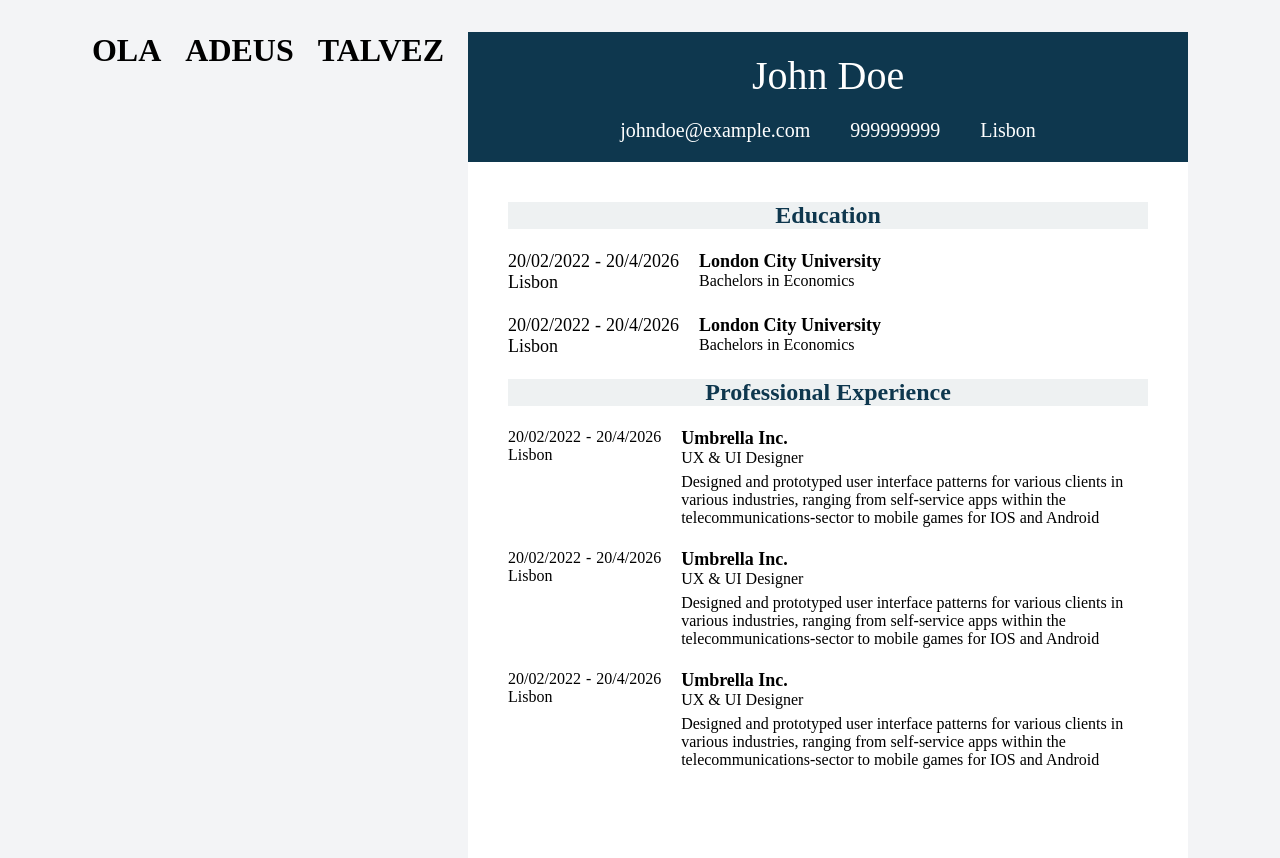
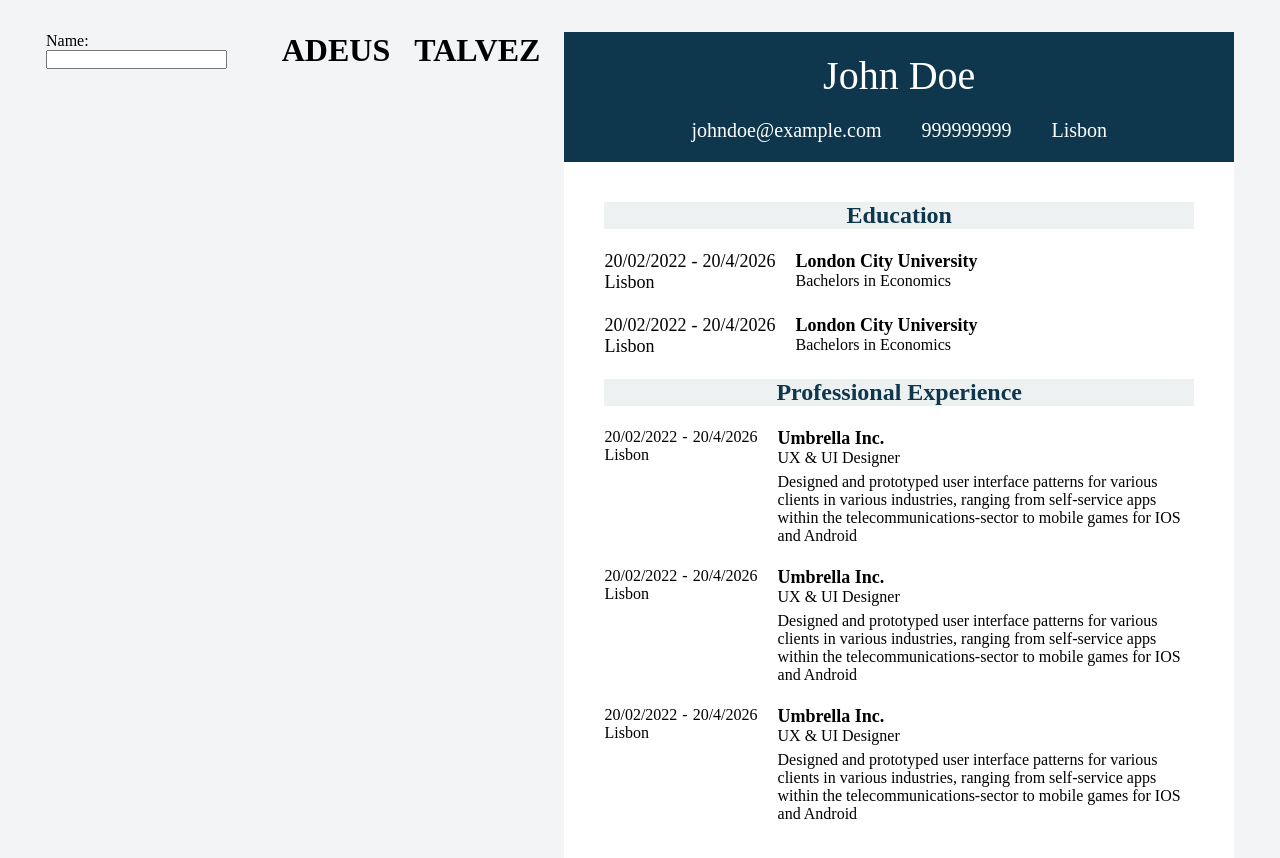
Before and after one commit to goncaloramos11/create-cv, a React (Vite) app: page / in a window 1280 px wide. Shown: the top 858 px of the page. Built offline with nearby package versions, Linux system fonts and the light colour scheme.

Commit message:
name updating on change

```diff
--- a/src/App.jsx
+++ b/src/App.jsx
@@ -1,12 +1,21 @@
 import './App.css'
+import FormDetails from './FormDetails/FormDetails.jsx';
 import PreviewCV from "./PreviewCV/PreviewCV.jsx";
-import Details from "./Details/Details.jsx";
+
+import { useState } from 'react';
 
 function App() {
+
+  const [cv, setCV] = useState({
+    person: { name: "John Doe", age: "" },
+    education: [],
+    experience: []
+  });
+
   return (
     <div className="container">
-      <Details></Details>
-      <PreviewCV></PreviewCV>
+      <FormDetails cv={cv} setCV={setCV}/>
+      <PreviewCV person={cv.person}/>
     </div>
   );
 }
--- a/src/Details/Details.jsx
+++ /dev/null
@@ -1,16 +0,0 @@
-import PersonForm from "../forms/PersonForm/PersonForm.jsx";
-import EducationForm from "../forms/EducationForm/EducationForm.jsx";
-import ExperienceForm from "../forms/ExperienceForm/ExperienceForm.jsx";
-
-
-function Details(){
-    return(
-        <>
-            <PersonForm></PersonForm>
-            <EducationForm></EducationForm>
-            <ExperienceForm></ExperienceForm>
-        </>
-    );
-}
-
-export default Details;
--- /dev/null
+++ b/src/FormDetails/FormDetails.jsx
@@ -0,0 +1,15 @@
+import PersonForm from '../forms/PersonForm/PersonForm.jsx';
+import EducationForm from '../forms/EducationForm/EducationForm.jsx';
+import ExperienceForm from '../forms/ExperienceForm/ExperienceForm.jsx';
+
+function FormDetails({cv, setCV}){
+    return(
+        <>
+            <PersonForm cv = {cv} setCV = {setCV}></PersonForm>
+            <EducationForm></EducationForm>
+            <ExperienceForm></ExperienceForm>
+        </>
+    );
+}
+
+export default FormDetails;
--- /dev/null
+++ b/src/Person/Person.jsx
@@ -0,0 +1,14 @@
+function Person({person}){
+    return(
+        <div className="header">
+            <div className="title">{person.name}</div>
+            <div className="information">
+                <div className="mail">johndoe@example.com</div>
+                <div className="number">999999999</div>
+                <div className="location">Lisbon</div>
+            </div>
+        </div>
+    );
+}
+
+export default Person;
--- a/src/PreviewCV/PreviewCV.jsx
+++ b/src/PreviewCV/PreviewCV.jsx
@@ -1,18 +1,12 @@
 import Education from "../Education/Education";
 import Experience from "../Experience/Experience";
+import Person from "../Person/Person";
 import "./PreviewCV.css";
 
-function PreviewCV(){
+function PreviewCV({person}){
     return(
         <div className="cv">
-            <div className="header">
-                <div className="title">John Doe</div>
-                <div className="information">
-                    <div className="mail">johndoe@example.com</div>
-                    <div className="number">999999999</div>
-                    <div className="location">Lisbon</div>
-                </div>
-            </div>
+            <Person person = {person}/>
 
             <div className="details">
                 <h2>Education</h2>
--- a/src/forms/PersonForm/PersonForm.jsx
+++ b/src/forms/PersonForm/PersonForm.jsx
@@ -1,8 +1,25 @@
 import "./PersonForm.css";
 
-function PersonForm(){
+function PersonForm({ cv, setCV }){
+
+    const handleChange = (e) =>{
+        const newCV = {
+            ...cv,
+            person:{
+                name: e.target.value
+            }
+        };
+        setCV(newCV);
+    }
+
     return(
-        <h1>OLA</h1>
+        <form>
+            <label htmlFor="name">Name: </label>
+            <input
+                onChange={handleChange}
+                type="text"
+            />
+        </form>
     )
 }
 
```
Also changed, not shown: src/Details/Details.css (deleted).
